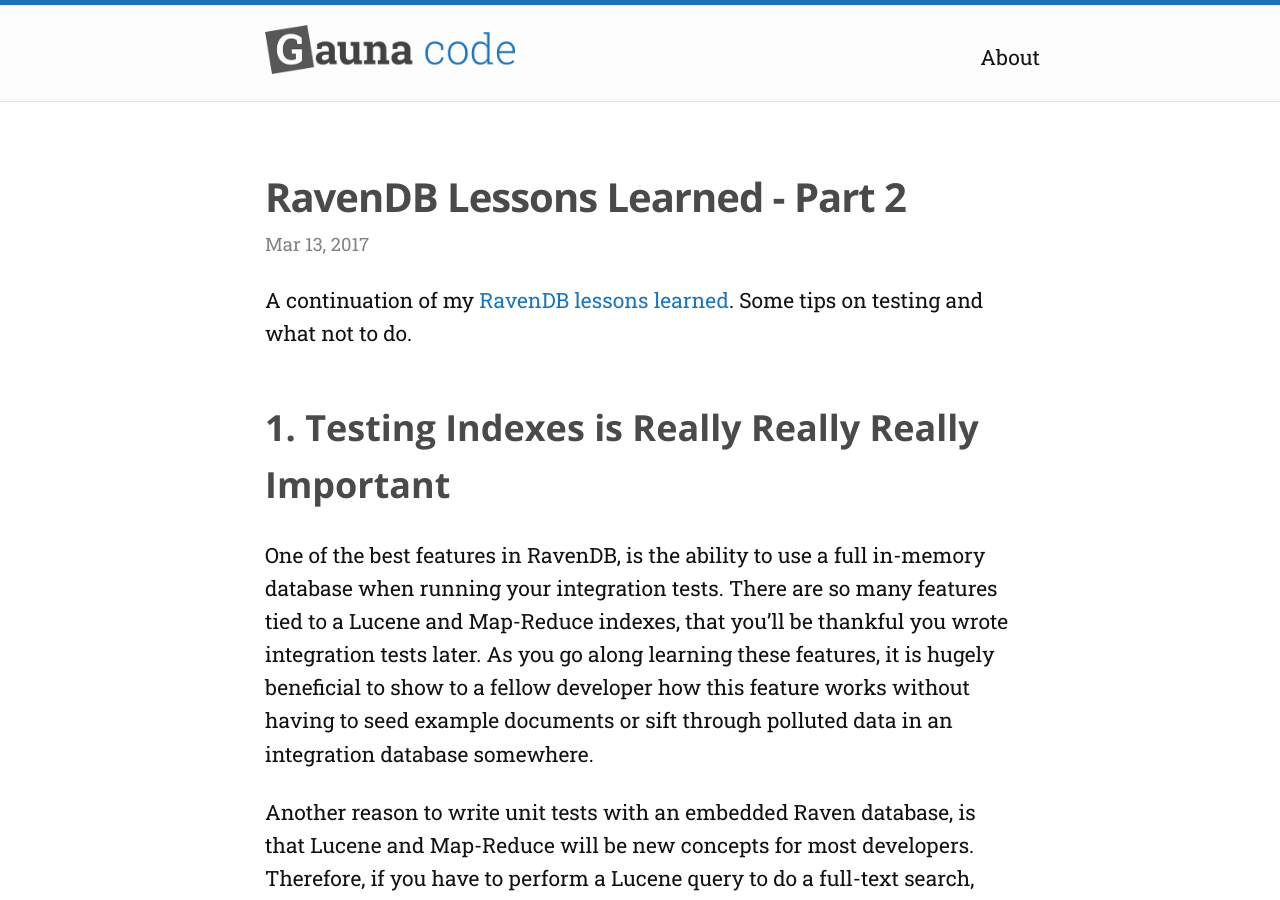
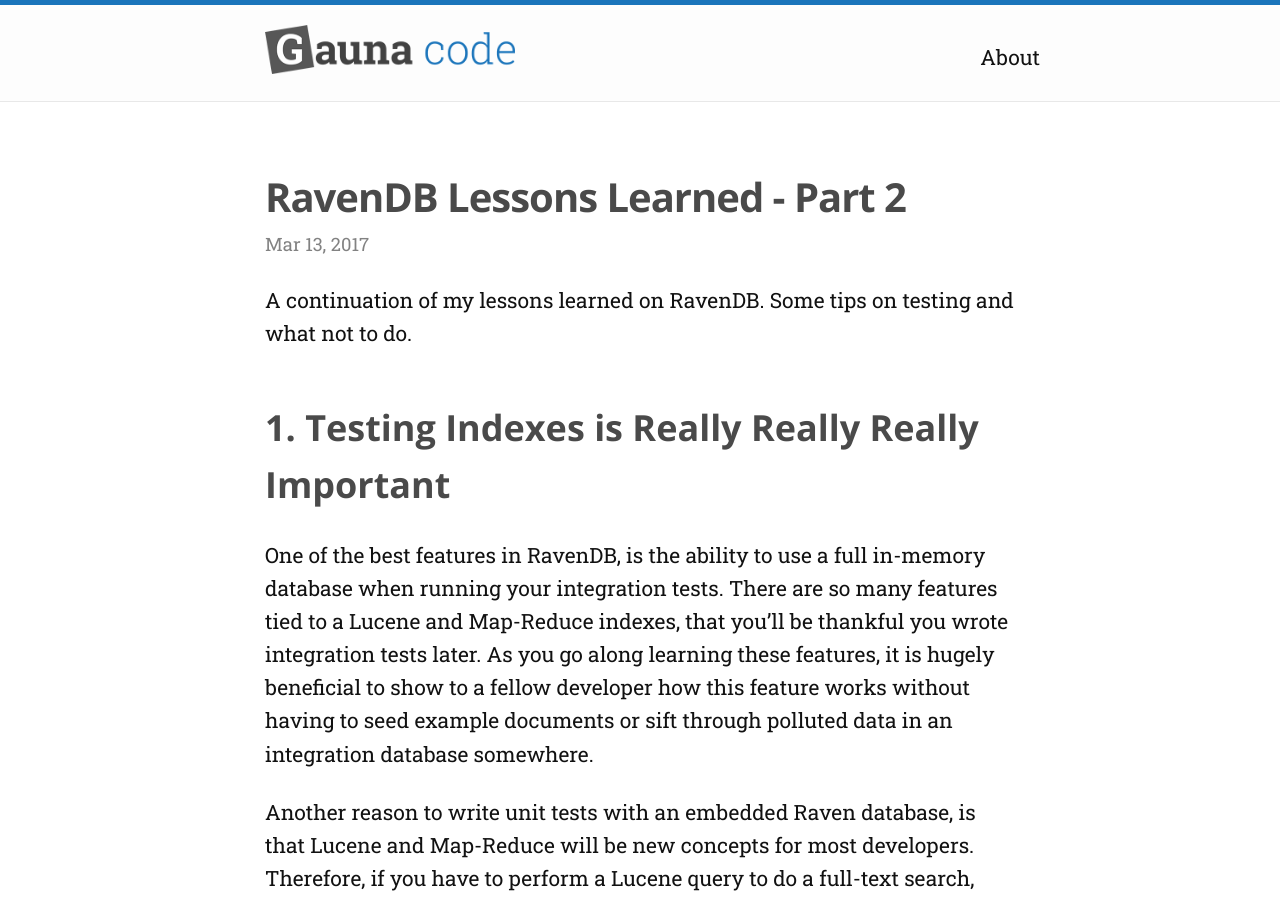
Before and after one commit to justin-vanwinkle/fgauna12.github.io, a Jekyll site: the page built from _posts/2017-3-13-RavenLessonsLearnedPart2.markdown, in a window 1280 px wide and 900 px high. Built offline with Jekyll 4.4.1, drawn with Linux system fonts in a browser that asks for light colours; nearby versions of some CDN libraries; comment, search, counter and statistics services are not loaded.

Commit message:
Removing link in summary

```diff
--- a/_posts/2017-3-13-RavenLessonsLearnedPart2.markdown
+++ b/_posts/2017-3-13-RavenLessonsLearnedPart2.markdown
@@ -6,8 +6,7 @@
 comments: true
 ---
 
-A continuation of my [RavenDB lessons learned](http://www.gaunacode.com/ravendb/2017/03/06/RavenLessonsLearnedPart1.html).
-Some tips on testing and what not to do.
+A continuation of my lessons learned on RavenDB. Some tips on testing and what not to do.
 
 ## 1. Testing Indexes is Really Really Really Important
 
```
